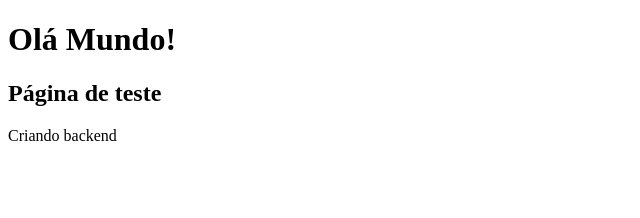
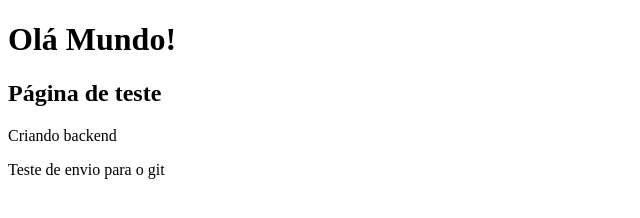
Before and after one commit to marcosferreira/wenio, a plain HTML site: page index.html in a window 1280 px wide. Shown: the whole page, without its empty margins (0-640 px from the left). Drawn offline with Linux system fonts and the light colour scheme.

Commit message:
criado linha com teste de envio

```diff
--- a/index.html
+++ b/index.html
@@ -12,6 +12,7 @@
   <h2>Página de teste</h2>
 
   <p>Criando backend</p>
+  <p>Teste de envio para o git</p>
 
 </body>
 </html>
```
